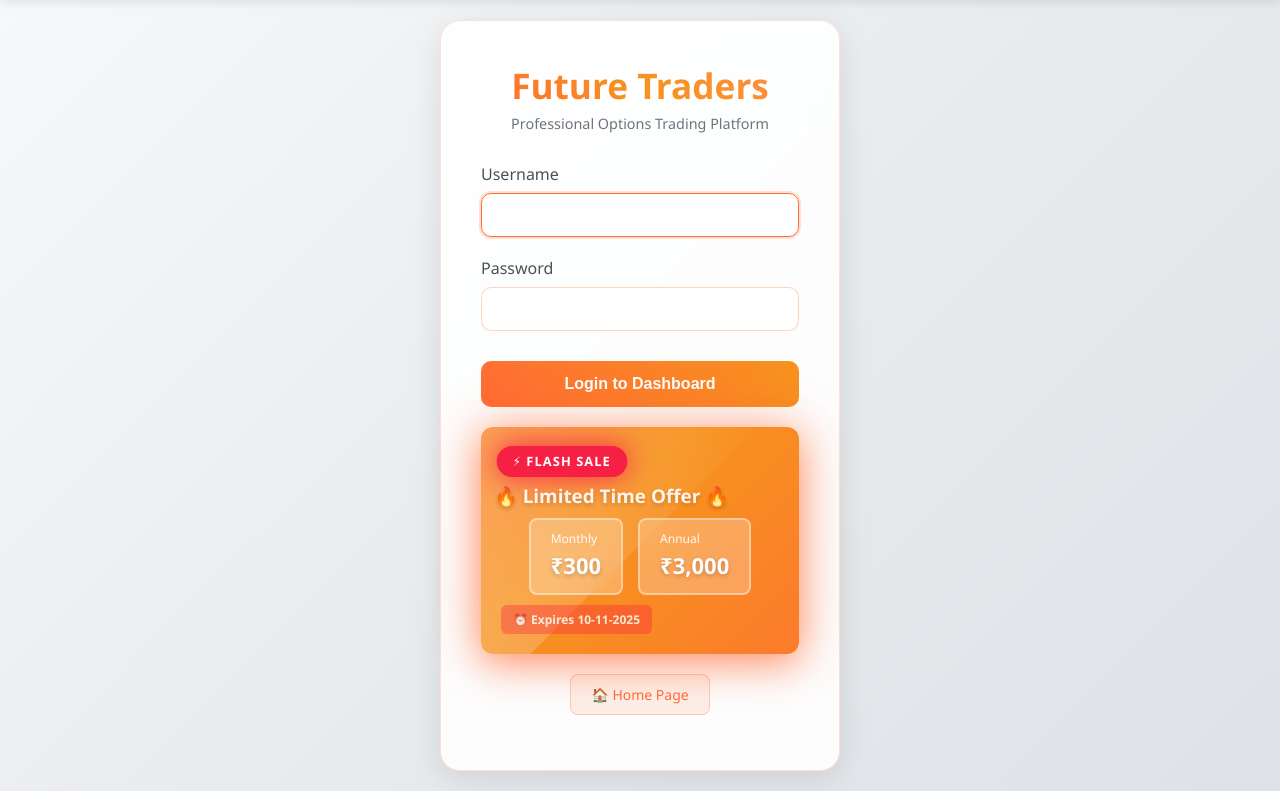
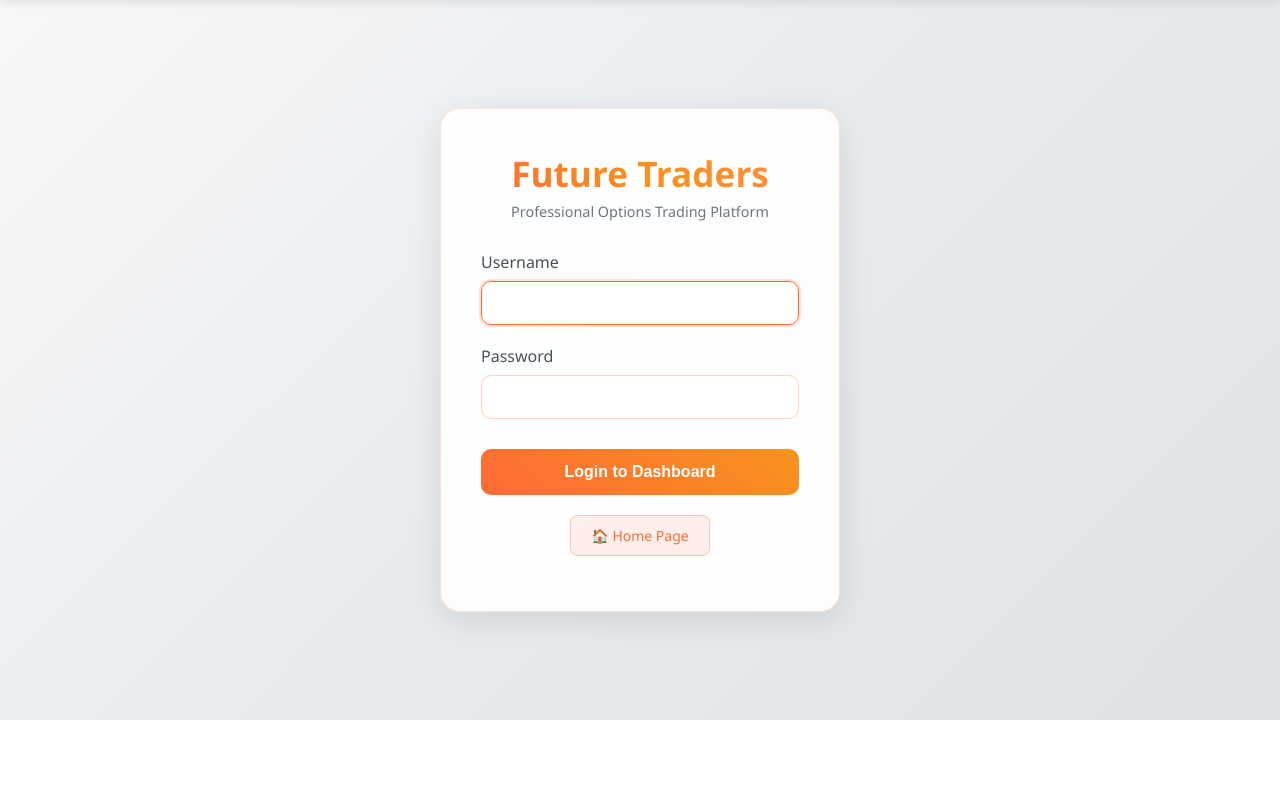
Before and after one commit to v9dlohar/Future-Traders, a Django app: page /login/ in a window 1280 px wide. Shown: the part 97-888 px from the top of the page. After the commit the page ends 817 px from the top, so only its background shows below. Run offline with Django 5.2, Linux system fonts and the light colour scheme; parts of the project's set-up code (start-up, migrations or seed data) failed here and were passed over.

Commit message:
Update login.html

```diff
--- a/dashboard/templates/dashboard/login.html
+++ b/dashboard/templates/dashboard/login.html
@@ -367,21 +367,7 @@
             <button type="submit" class="login-btn">Login to Dashboard</button>
         </form>
 
-        <div class="pricing-offer">
-            <span class="offer-badge">⚡ FLASH SALE</span>
-            <h4>🔥 Limited Time Offer 🔥</h4>
-            <div class="pricing-plans">
-                <div class="plan">
-                    <div class="plan-label">Monthly</div>
-                    <div class="plan-price">₹300</div>
-                </div>
-                <div class="plan">
-                    <div class="plan-label">Annual</div>
-                    <div class="plan-price">₹3,000</div>
-                </div>
-            </div>
-            <div class="offer-expiry">⏰ Expires 10-11-2025</div>
-        </div>
+
 
         <div class="navigation">
             <a href="/" class="home-btn">🏠 Home Page</a>
```
